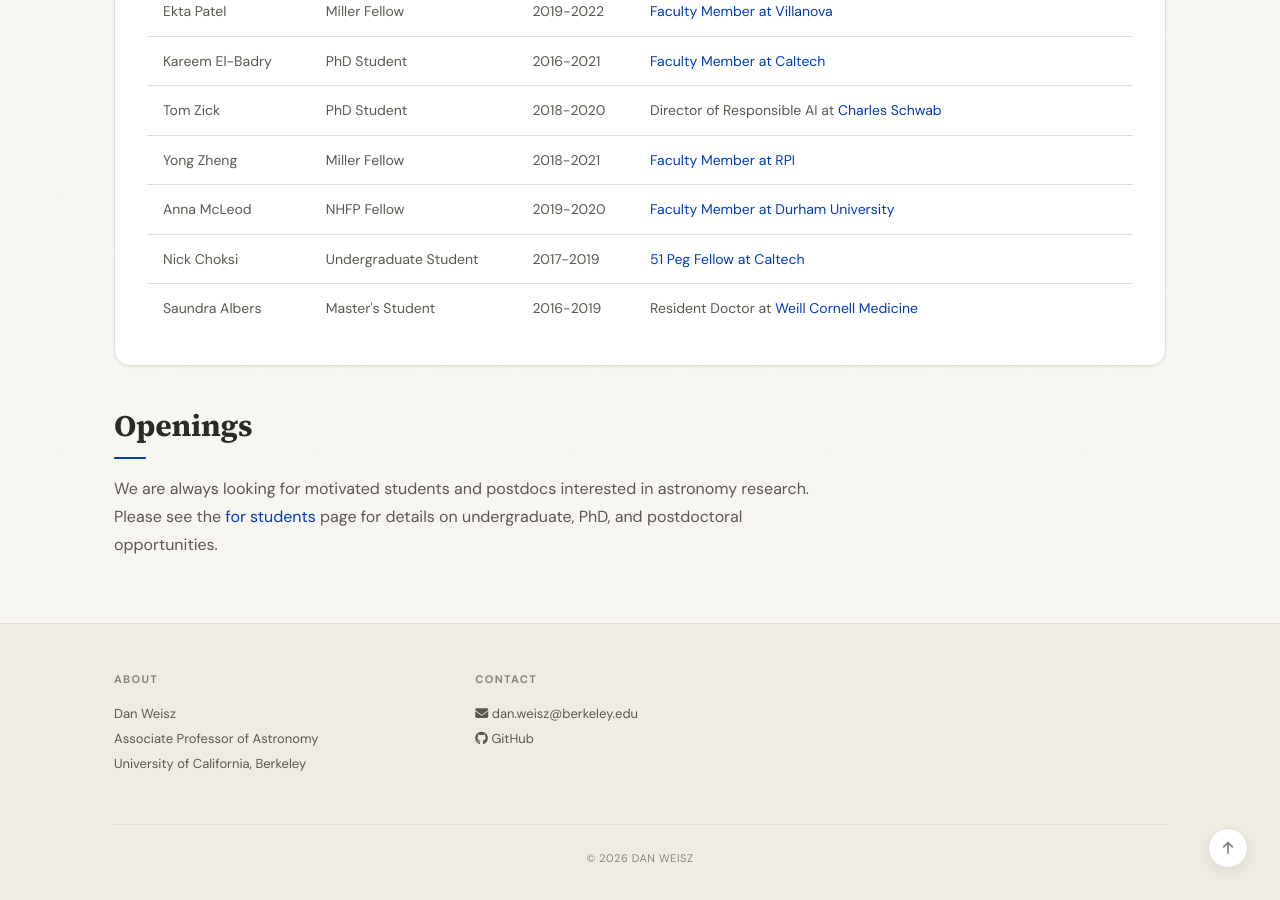
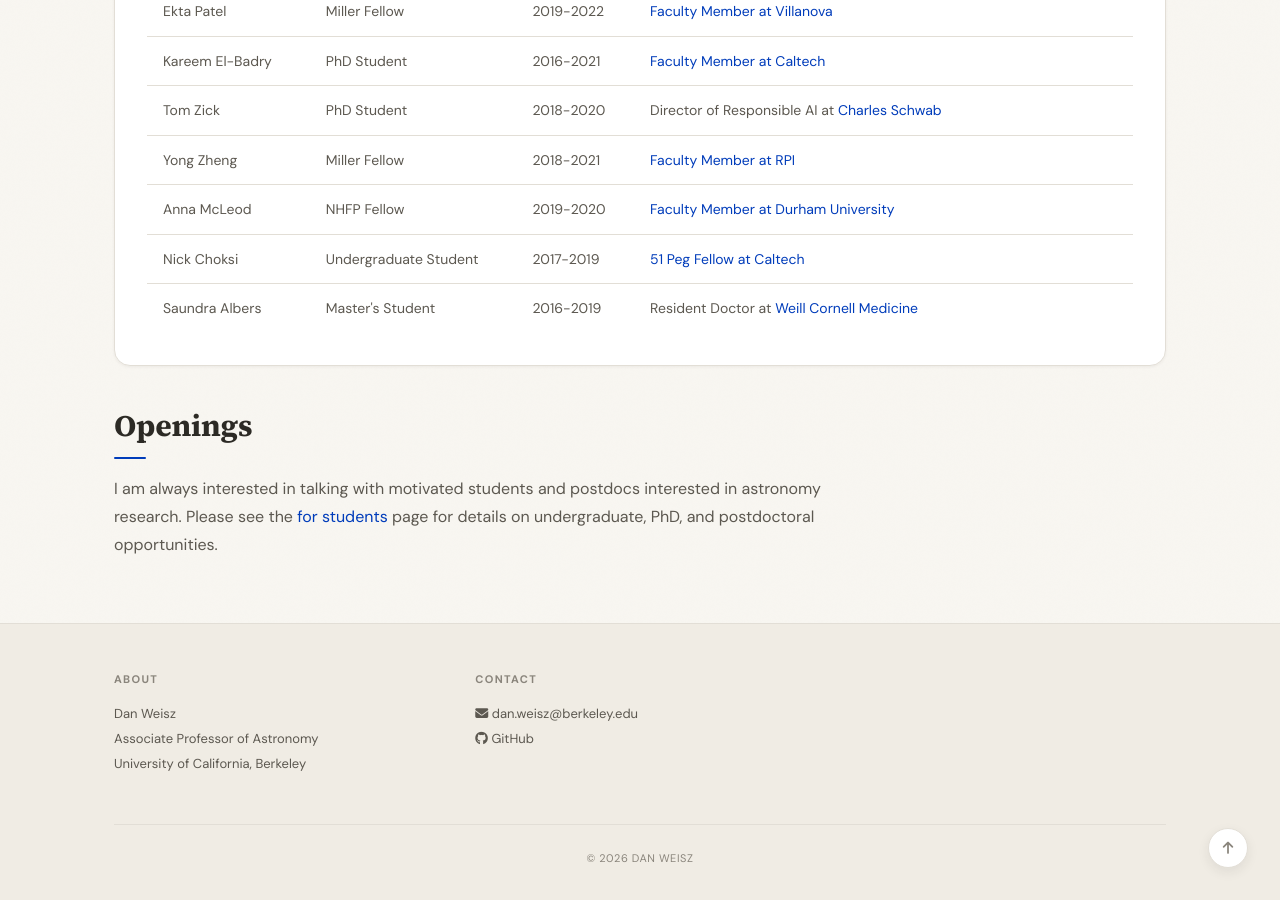
Before and after one commit to dweisz/dweisz.github.io, a Jekyll site: the page built from _pages/team.md, in a window 1280 px wide and 900 px high, scrolled down 2588 px. Built offline with Jekyll 4.4.1, drawn with Linux system fonts in a browser that asks for light colours; a style sheet for code colours, icons or effects is not loaded.

Commit message:
update to openings

```diff
--- a/_pages/team.md
+++ b/_pages/team.md
@@ -141,4 +141,4 @@ permalink: /team/
 
 ## Openings
 
-We are always looking for motivated students and postdocs interested in astronomy research. Please see the [for students]({{ site.url }}{{ site.baseurl }}/for_students/) page for details on undergraduate, PhD, and postdoctoral opportunities.
+I am always interested in talking with motivated students and postdocs interested in astronomy research. Please see the [for students]({{ site.url }}{{ site.baseurl }}/for_students/) page for details on undergraduate, PhD, and postdoctoral opportunities.
```
